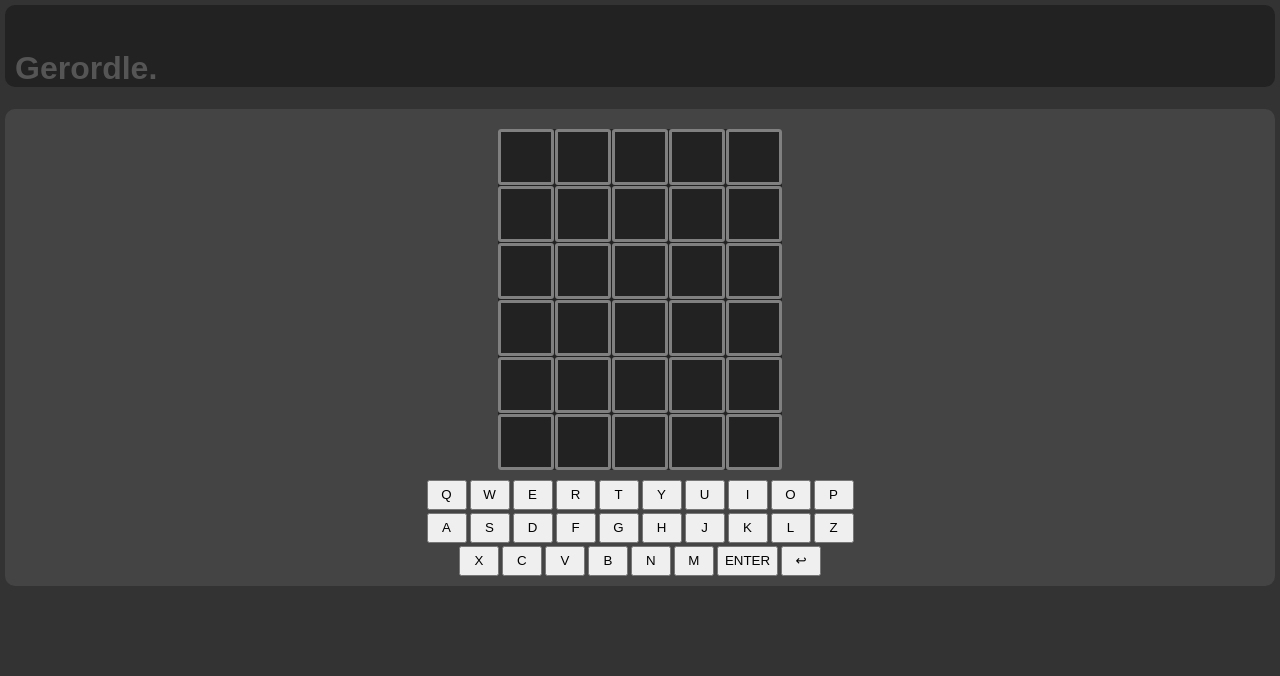
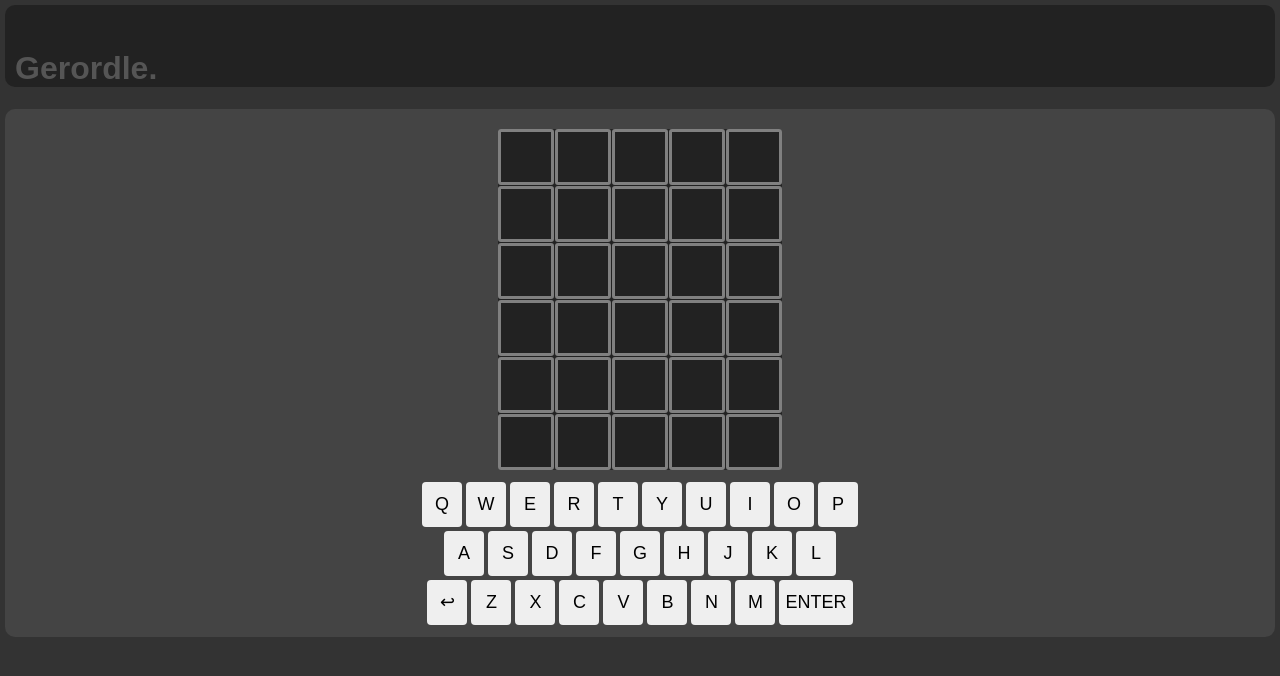
Before and after one commit to ghager93/gerordle-react, a React (Create React App) app: page / in a window 1280 px wide. Shown: the top 676 px of the page. Built offline with nearby package versions, Linux system fonts and the light colour scheme.

Commit message:
css changes, analysis algorithm fixed

```diff
--- a/package.json
+++ b/package.json
@@ -35,5 +35,10 @@
       "last 1 firefox version",
       "last 1 safari version"
     ]
+  },
+  "devDependencies": {
+    "eslint": "^8.18.0",
+    "eslint-config-google": "^0.14.0",
+    "eslint-plugin-react": "^7.30.1"
   }
 }
--- a/src/App.css
+++ b/src/App.css
@@ -75,17 +75,41 @@ body {
 }
 
 .keyboard {
-  margin: auto;
   display: flex;
-
-  gap: 3px;
-  max-width: 450px;
-
   flex-wrap: wrap;
+  flex-direction: column;
   justify-content: center;
+  align-items: center;
 }
 
 .keyboard-button {
   min-width: 40px;
-  min-height: 30px;
+  height: 45px;
+
+  padding: 0 6px;
+  margin: 2px 2px;
+
+  border: 0;
+  border-radius: 4px;
+  cursor: pointer;
+
+  -webkit-user-select: none;
+  -moz-user-select: none;
+  -ms-user-select: none;
+  user-select: none;
+
+  background-color: light-gray;
+  color: black;
+
+  display: flex;
+  justify-content: center;
+  align-items: center;
+
+  text-transform: uppercase;
+  font-family: inherit;
+  font-size: large;
 }
+
+.keyboard-row {
+  display: flex;
+}
--- a/src/App.js
+++ b/src/App.js
@@ -1,75 +1,95 @@
-import { useState } from "react";
-import { toast, ToastContainer } from "react-toastify";
-import "./App.css";
-import "react-toastify/dist/ReactToastify.css";
+import {useState} from 'react';
+import {toast, ToastContainer} from 'react-toastify';
+import './App.css';
+import 'react-toastify/dist/ReactToastify.css';
 
 const analyseGuess = (guess, answer) => {
-  let guessArr = guess.split('');
-  let answerArr = answer.split('');
-  let analysisArr = [0, 0, 0, 0, 0];
+  const guessArr = guess.split('');
+  const answerArr = answer.split('');
+  const analysisArr = [0, 0, 0, 0, 0];
 
   for (let i = 0; i < guessArr.length; i++) {
     if (guessArr[i] === answerArr[i]) {
       analysisArr[i] = 2;
+      guessArr[i] = '#';
+      answerArr[i] = '#';
     }
-    else if (answerArr.includes(guessArr[i])) {
-      analysisArr[i] = 1;
+  }
+
+  for (let i = 0; i < guessArr.length; i++) {
+    if (guessArr[i] !== '#') {
+      for (let j = 0; j < guessArr.length; j++) {
+        if (guessArr[i] === answerArr[j]) {
+          analysisArr[i] = 1;
+          answerArr[j] = '#';
+        }
+      }
     }
   }
 
   return analysisArr;
-}
+};
 
-const GuessSquare = ({ letter, status }) => {
+const GuessSquare = ({letter, status}) => {
   const backgroundColours = ['dark-grey', 'yellow', 'green'];
 
   return (
-  <div className="guess-square" style={{backgroundColor: backgroundColours[status]}}>
-    <p>{ letter.toUpperCase() }</p>
-  </div>
-  )
-}
+    <div
+      className="guess-square"
+      style={{backgroundColor: backgroundColours[status]}}
+    >
+      <p>{letter.toUpperCase()}</p>
+    </div>
+  );
+};
 
-const GuessRow = ({ word, status }) => (
+const GuessRow = ({word, status}) => (
   <div className="guess-row">
-    {
-      convertWordtoGuessArray(word).map(
-        (letter, i) => <GuessSquare letter={letter} status={status[i]} />
-      )
-    }
+    {convertWordtoGuessArray(word).map((letter, i) => (
+      <GuessSquare letter={letter} status={status[i]} />
+    ))}
   </div>
 );
 
-const convertWordtoGuessArray = word => {
-  let guessArray = ['', '', '', '', ''];
+const convertWordtoGuessArray = (word) => {
+  const guessArray = ['', '', '', '', ''];
 
-  word.slice(0, 5).split('').map(
-    (letter, index) => guessArray[index] = letter
-  );
+  word
+      .slice(0, 5)
+      .split('')
+      .map((letter, index) => (guessArray[index] = letter));
 
   return guessArray;
-}
+};
 
-const GuessGrid = ({ words, status }) => (
+const GuessGrid = ({words, status}) => (
   <div className="guess-grid">
-    {
-      words.slice(0, 6).map(
-        (word, i) => <GuessRow word={word} status={status[i]} />
-      )
-    }
+    {words.slice(0, 6).map((word, i) => (
+      <GuessRow word={word} status={status[i]} />
+    ))}
   </div>
-)
+);
 
 const Keyboard = () => {
-  const KEYS = "QWERTYUIOPASDFGHJKLZXCVBNM".split('');
+  const KEYS_FIRST_ROW = 'QWERTYUIOP'.split('');
+  const KEYS_SECOND_ROW = 'ASDFGHJKL'.split('');
+  const KEYS_THIRD_ROW = ['↩', ...'ZXCVBNM'.split(''), 'ENTER'];
 
   return (
     <div className="keyboard">
-      {
-        KEYS.map(key => <button className="keyboard-button">{ key }</button>)
-      }
-      <button className="keyboard-button">ENTER</button>
-      <button className="keyboard-button">↩</button>
+      <KeyboardRow keys={KEYS_FIRST_ROW} />
+      <KeyboardRow keys={KEYS_SECOND_ROW} />
+      <KeyboardRow keys={KEYS_THIRD_ROW} />
+    </div>
+  );
+};
+
+const KeyboardRow = ({ keys }) => {
+  return (
+    <div className="keyboard-row">
+      {keys.map((key) => (
+        <button className="keyboard-button">{key}</button>
+      ))}
     </div>
   );
 }
@@ -78,52 +98,60 @@ const TopArea = () => (
   <div className="top-area">
     <h1>Gerordle.</h1>
   </div>
-)
+);
 
 const MainArea = () => {
   const handleKeyUp = (e) => {
-    let key = e.key.toUpperCase();
+    const key = e.key.toUpperCase();
 
-    if (key.length === 1 && key.charCodeAt(0) >= 65 && key.charCodeAt(0) <= 90) {
-      let currGuess = guesses[currGuessNum]
+    if (
+      key.length === 1 &&
+      key.charCodeAt(0) >= 65 &&
+      key.charCodeAt(0) <= 90
+    ) {
+      const currGuess = guesses[currGuessNum];
       if (currGuess.length < 5) {
-        let currGuesses = guesses.slice()
+        const currGuesses = guesses.slice();
         currGuesses[currGuessNum] = currGuess + key;
         setGuesses(currGuesses);
       }
     }
 
     if (key === 'BACKSPACE') {
-      let currGuesses = guesses.slice();
+      const currGuesses = guesses.slice();
       currGuesses[currGuessNum] = currGuesses[currGuessNum].slice(0, -1);
       setGuesses(currGuesses);
     }
 
     if (key === 'ENTER') {
-      if (guesses[currGuessNum].length < 5) {
-        notify('Not enough letters!')
-      }
-      else {
-        if (guesses[currGuessNum] === answer) {
-          notify('You Won!')
+      if (currGuessNum < 6) {
+        if (guesses[currGuessNum].length < 5) {
+          notify('Not enough letters!');
+        } else {
+          const currSquareStatus = squareStatus.slice();
+          let currGuessSquareStatus = currSquareStatus[currGuessNum].slice();
+          currGuessSquareStatus = analyseGuess(guesses[currGuessNum], answer);
+          currSquareStatus[currGuessNum] = currGuessSquareStatus;
+          setSquareStatus(currSquareStatus);
+
+          if (guesses[currGuessNum] === answer) {
+            notify('You Won!');
+          } else if (currGuessNum === 5) {
+            notify('You lost :(, the answer was ' + answer);
+          }
+
+          setCurrGuessNum(currGuessNum + 1);
         }
-        let currSquareStatus = squareStatus.slice();
-        let currGuessSquareStatus = currSquareStatus[currGuessNum].slice()
-        currGuessSquareStatus = analyseGuess(guesses[currGuessNum], answer);
-        currSquareStatus[currGuessNum] = currGuessSquareStatus;
-        setSquareStatus(currSquareStatus);
-        setCurrGuessNum(currGuessNum + 1);
-
-        // console.log('function output: ' + currGuessSquareStatus);
-        // console.log('state: ' + squareStatus);
       }
     }
-  }
+  };
 
-  const [guesses, setGuesses] = useState(["", "", "", "", "", ""]);
+  const [guesses, setGuesses] = useState(['', '', '', '', '', '']);
   const [currGuessNum, setCurrGuessNum] = useState(0);
-  const [squareStatus, setSquareStatus] = useState([...Array(6)].map(x=>Array(5).fill(0)));
-  const [answer, setAnswer] = useState("RIGHT");
+  const [squareStatus, setSquareStatus] = useState(
+      [...Array(6)].map((x) => Array(5).fill(0)),
+  );
+  const [answer, setAnswer] = useState('RADIO');
 
   return (
     <div className="main-area" onKeyUp={handleKeyUp} tabIndex="-1">
@@ -132,11 +160,11 @@ const MainArea = () => {
       <Keyboard />
     </div>
   );
-}
+};
 
 const notify = (msg) => {
   toast(msg);
-}
+};
 
 function App() {
   return (
```
Also changed, not shown: 1 other file (tests, documents, lock files or other folders).
